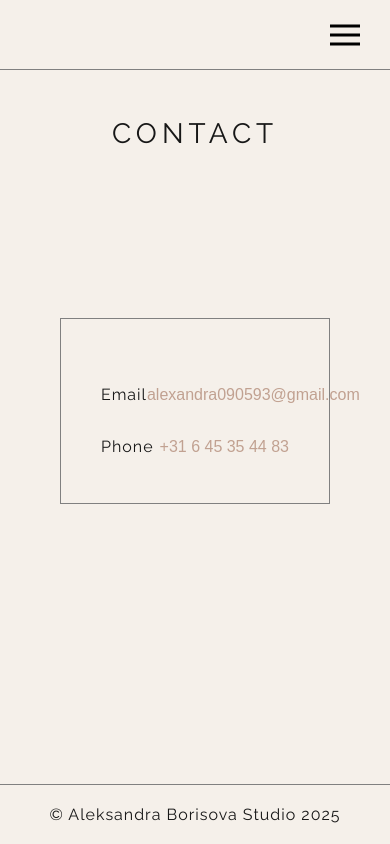
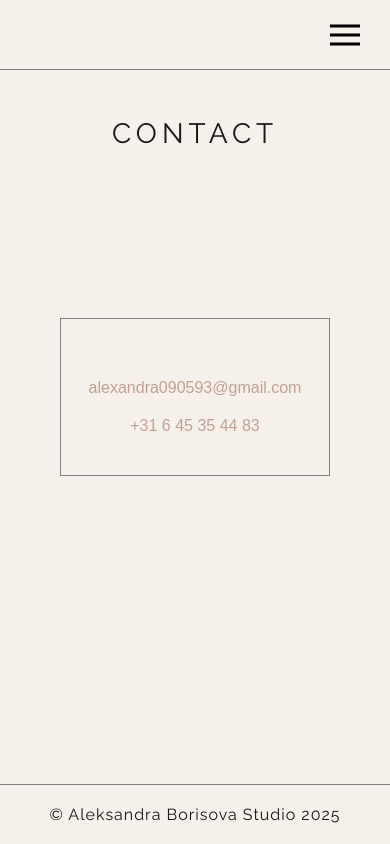
Before and after one commit to vrozaev/aleksandra-website, a Next.js app: page /aleksandra-website/contact in a window 390 px wide. Built offline with nearby package versions, Linux system fonts and the light colour scheme.

Commit message:
Fixed contacts on mobile page (#24)

```diff
--- a/src/ui/blocks/BlockContact/BlockContact.module.css
+++ b/src/ui/blocks/BlockContact/BlockContact.module.css
@@ -14,6 +14,5 @@
 .block-contact__row {
     display: flex;
     margin-top: 20px;
-    justify-content: space-between;
-    align-items: center;
+    justify-content: center;
 }
--- a/src/ui/blocks/BlockContact/BlockContact.tsx
+++ b/src/ui/blocks/BlockContact/BlockContact.tsx
@@ -1,16 +1,15 @@
 import React from "react";
 import styles from './BlockContact.module.css';
 import { Link } from "@/ui/components/Link/Link";
-import { Text } from "@/ui/components/Text/Text";
 
 export const BlockContact: React.FC = () => {
     return (
         <div className={styles['block-contact']}>
             <div className={styles['block-contact__row']}>
-                <Text variant="body">Email</Text> <Link href='mailto:alexandra090593@gmail.com' view='footer'>alexandra090593@gmail.com</Link>
+                <Link href='mailto:alexandra090593@gmail.com' view='footer'>alexandra090593@gmail.com</Link>
             </div>
             <div className={styles['block-contact__row']}>
-                <Text variant="body">Phone</Text> <Link href='https://wa.me/31645354483' view='footer'>+31 6 45 35 44 83</Link>
+                <Link href='https://wa.me/31645354483' view='footer'>+31 6 45 35 44 83</Link>
             </div>
         </div>
     );
```
